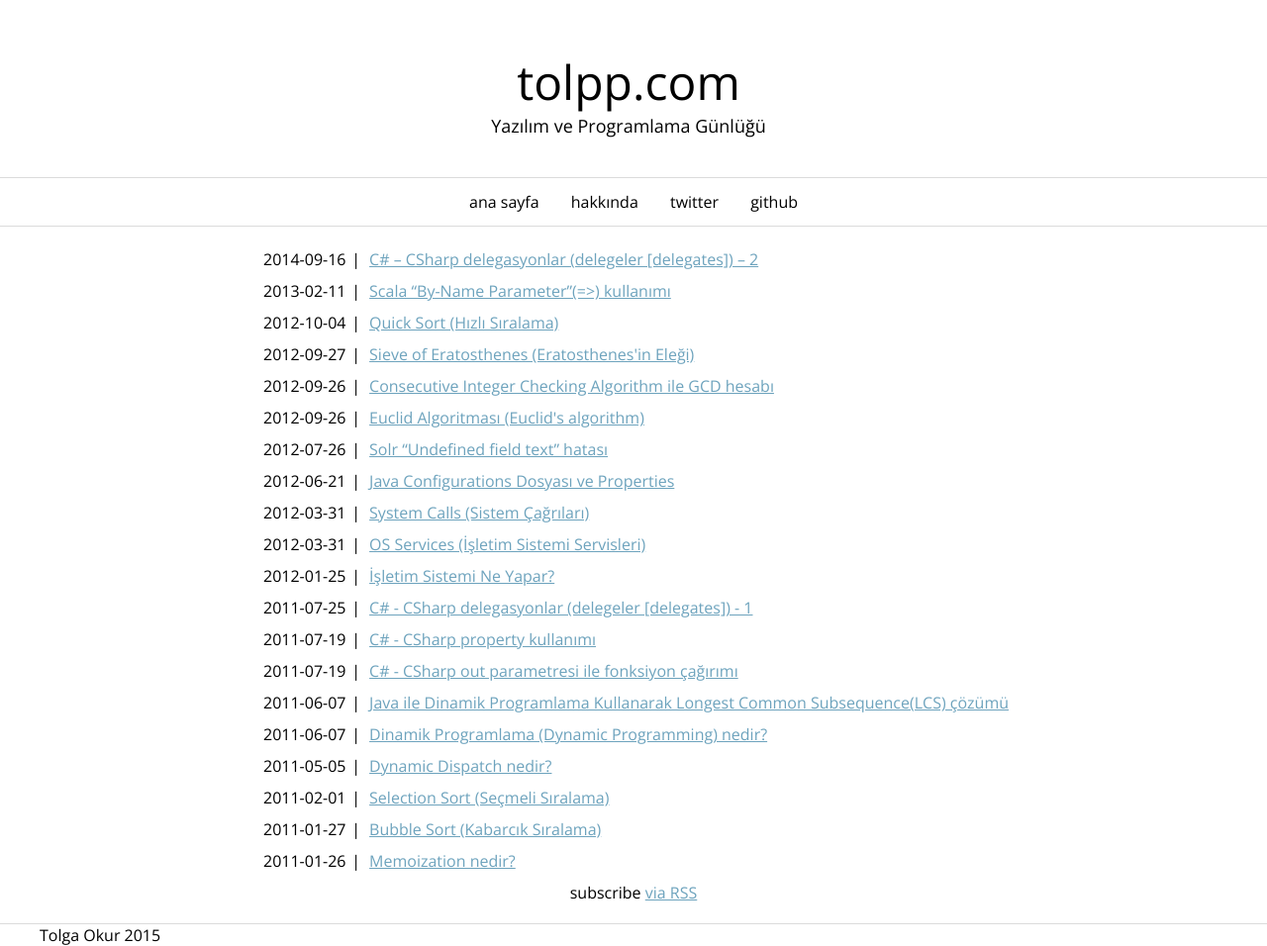
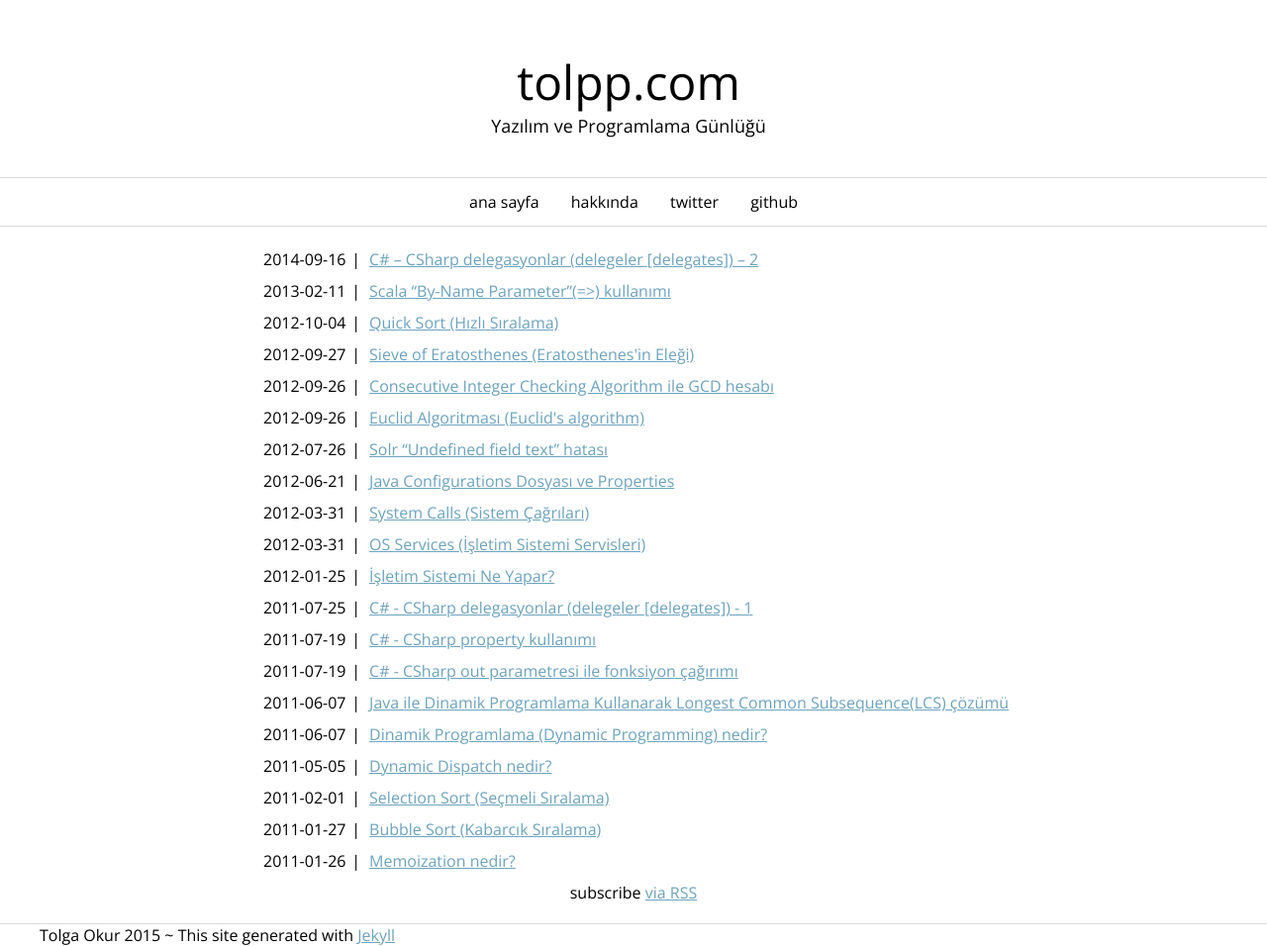
Before and after one commit to tolpp/blog, a Jekyll site: the page built from index.html, in a window 1280 px wide. Shown: the whole page at 99% size. Built offline with Jekyll 4.4.1, drawn with Linux system fonts in a browser that asks for light colours.

```diff
--- a/Gemfile
+++ b/Gemfile
@@ -1,3 +1,5 @@
 source :rubygems
 
 gem 'jekyll-sitemap'
+gem 'jekyll'
+gem 'octopress-minify-html'
--- a/_includes/footer.html
+++ b/_includes/footer.html
@@ -1,5 +1,5 @@
 <div class="main">
-  <p>Tolga Okur 2015</p>
+  <p>Tolga Okur 2015 ~ This site generated with <a href="http://jekyllrb.com/" target="_blank">Jekyll</a></p>
   <!--<div class="footer">
       <div class="sidebar-user1"></div>
       <div class="block2-center">
```
